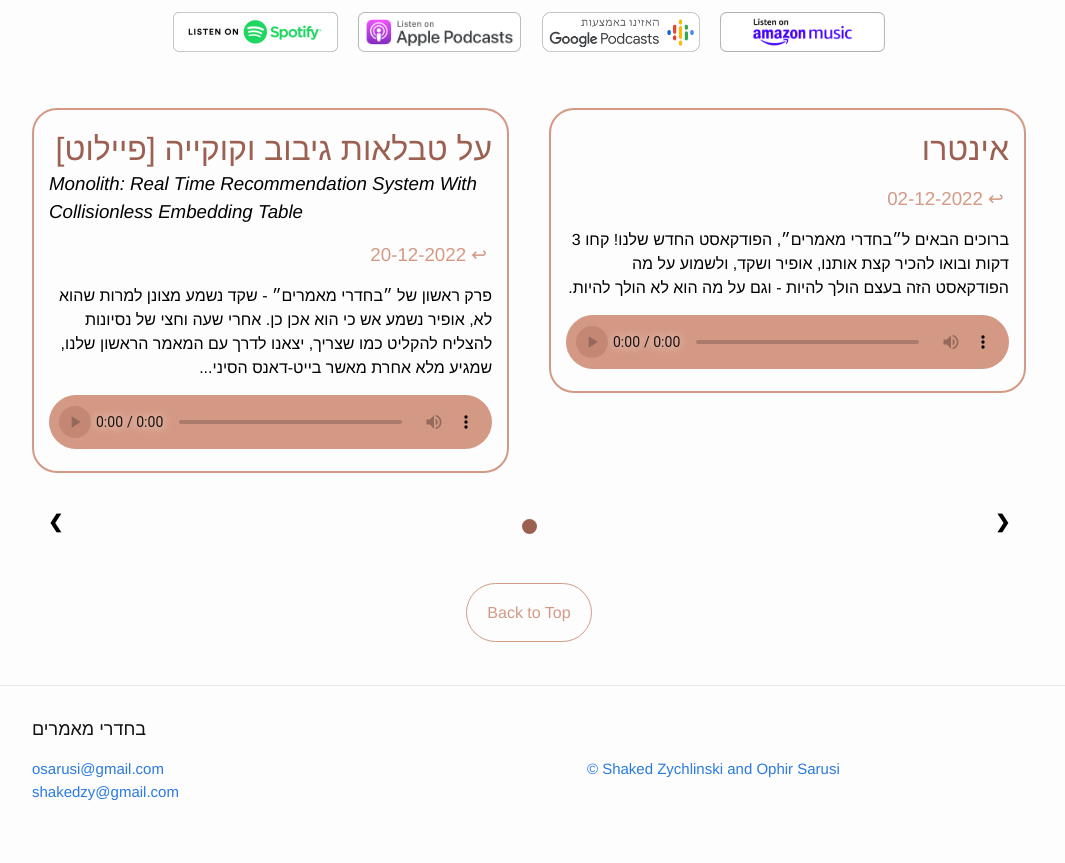
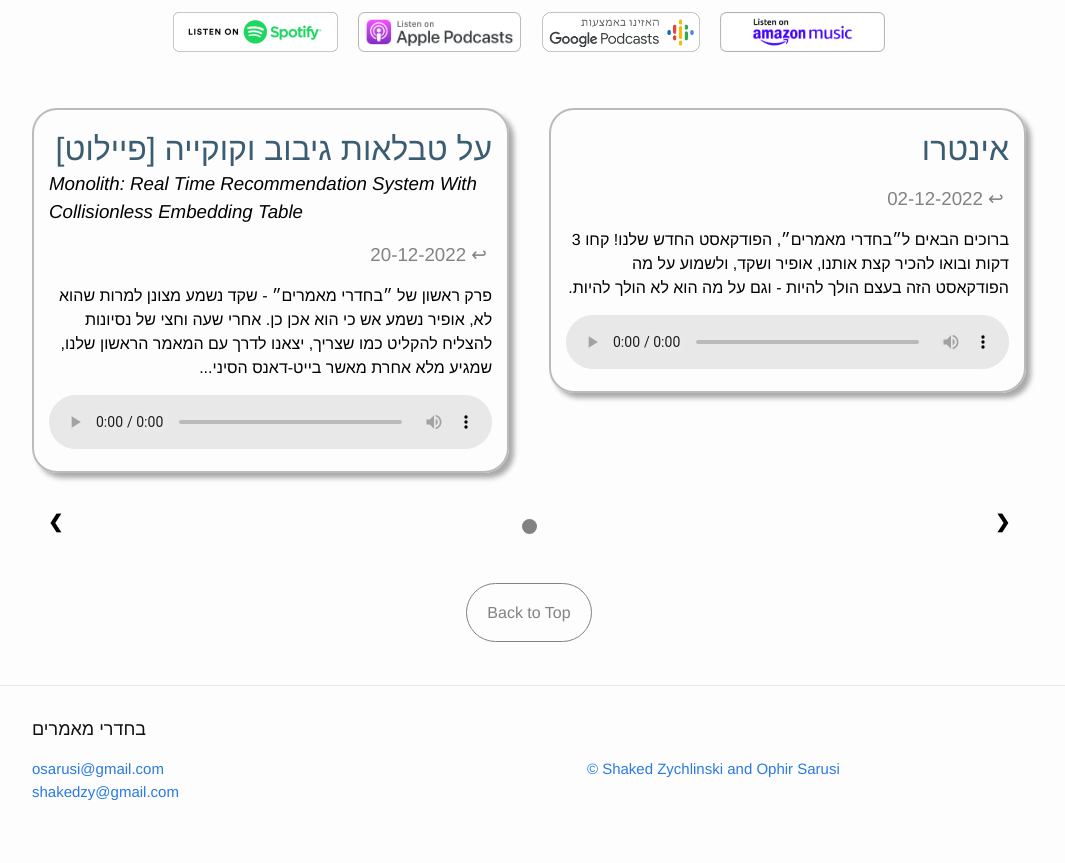
Before and after one commit to shakedzy/jc-podcast, a Jekyll site: the page built from index.html, in a window 1280 px wide. Shown: the part 412-1275 px from the top of the page, without its empty margins (111-1176 px from the left). Built offline with Jekyll 4.4.1, drawn with Linux system fonts in a browser that asks for light colours.

Commit message:
colors update

```diff
--- a/css/main.scss
+++ b/css/main.scss
@@ -55,20 +55,20 @@ $on-laptop:        800px;
 
 
 audio::-webkit-media-controls-panel {
-  background-color: #d49985;
+  background-color: $grey-color-light;
 }
 
 audio::-webkit-media-controls-play-button {
-  background-color: #9b6051;
+  background-color: $grey-color-light;
   border-radius: 50%;
 }
 
 audio::-webkit-media-controls-play-button:hover {
-  background-color: rgba(253,210,152, .7);
+  background-color: lighten($grey-color-light, 40%);
 }
 
 .overview-gallery-title {
-    color: #9b6051;
+    color: #3b5d71;
     width: 100%;
     font-weight: 300;
     margin-bottom: 0;
@@ -82,7 +82,7 @@ audio::-webkit-media-controls-play-button:hover {
 
 .overview-date-title {
     font-weight: 300;
-    color: #d49985
+    color: $grey-color
 }
 
 .overview-text {
@@ -100,8 +100,8 @@ audio::-webkit-media-controls-play-button:hover {
 }
 
 a.back-to-top {
-    color: #d49985;
-    border: 1px solid #d49985;
+    color: $grey-color;
+    border: 1px solid $grey-color;
     padding: 20px;
     border-radius: 35px;
     font-weight: 300;
@@ -246,7 +246,7 @@ a.no-deco:hover {
 }
 
 .active, .dot:hover {
-  background-color: #9b6051;
+  background-color: $grey-color;
 }
 
 /* Fading animation */
--- a/index.html
+++ b/index.html
@@ -34,7 +34,7 @@ permalink: /
     {% if mm == 0 %}<div class="mySlides fade">{% endif %}
 
     {% if count == 0 %}<div class="row" style="direction: rtl;">{% endif %}
-      <div class="half-width gallery-preview {{ align }}" style="padding-bottom: 40px; direction: rtl; border: 2px solid #d49985; border-radius: 25px; padding: 15px; margin-bottom: 20px;">
+      <div class="half-width gallery-preview {{ align }}" style="padding-bottom: 40px; direction: rtl; border: 2px solid #bbbbbb; border-radius: 25px; padding: 15px; margin-bottom: 20px; box-shadow: 5px 5px 5px #aaaaaa;">
         <a class= "no-deco" href="{{ site.url }}{{ site.baseurl }}{{ post.url }}">
         <h1 class="overview-gallery-title">{{ post.title }}</h1>
         <h3 class="overview-date-title" style="color: black; direction: ltr;"><em>{{ post.paper }}</em></h3>
```
